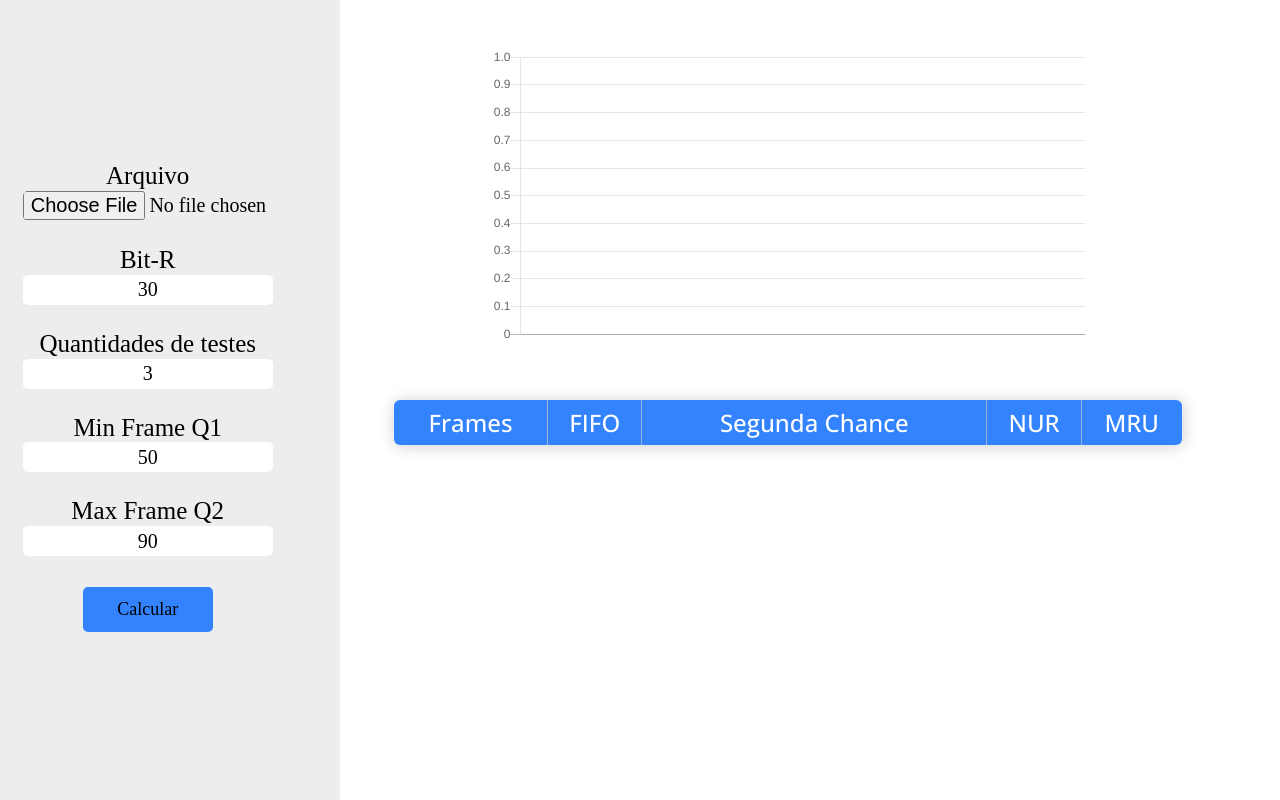
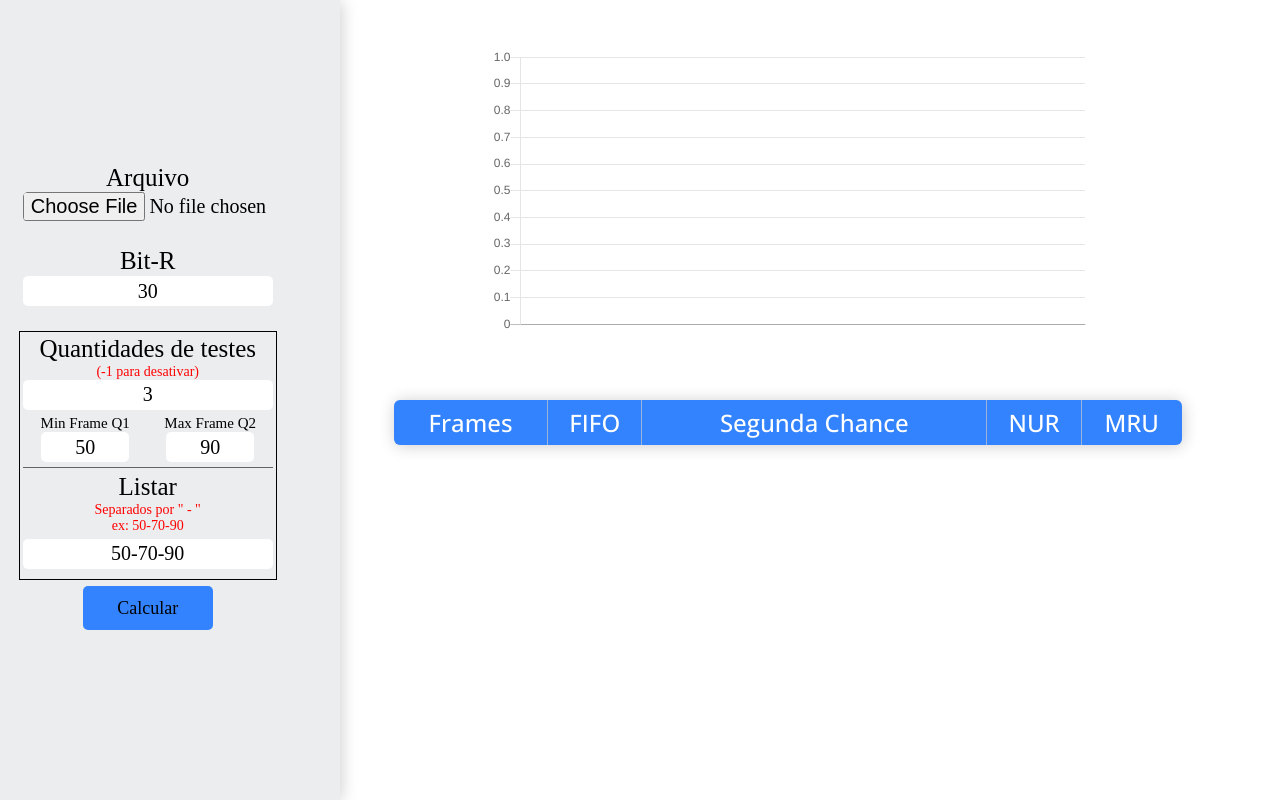
Before and after one commit to JardelBrasiliano/gerenciamento-memoria-simulador, a website with bundled scripts: page index.html in a window 1280 px wide. Built offline with nearby package versions, Linux system fonts and the light colour scheme.

Commit message:
melhorando a estilização

```diff
--- a/index.html
+++ b/index.html
@@ -12,14 +12,34 @@
         <label for="" class="form__label">Bit-R</label>
         <input type="text" class="form__input" id="bit-r"  placeholder="" value="30">
 
-        <label for="" class="form__label">Quantidades de testes</label>
-        <input type="text" class="form__input" id="quant-teste" placeholder="" value="3">
+        <div class="tipos-listas-frame-containe">
+          <div class="tipo-por-quantidade">
+            <div class="minimo-e-maximo-content">
+              <label for="" class="form__label">Quantidades de testes</label>
+              <span>(-1 para desativar)</span>
+              <input type="text" class="form__input" id="quant-teste" placeholder="" value="3">
+              <div class="minimo-e-maximo">
+                <div class="content-input">
+                  <label for="" class="form__label">Min Frame Q1</label>
+                  <input type="text" class="form__input" id="q1" placeholder="" value="50">
+                </div>
+                <div class="content-input">
+                  <label for="" class="form__label">Max Frame Q2</label>
+                  <input type="text" class="form__input" id="q2" placeholder="" value="90">
+                </div>
+                </div>
+                </div>
+                </div>
 
-        <label for="" class="form__label">Min Frame Q1</label>
-        <input type="text" class="form__input" id="q1" placeholder="" value="50">
-
-        <label for="" class="form__label">Max Frame Q2</label>
-        <input type="text" class="form__input" id="q2" placeholder="" value="90">
+                <div class="listar-todos-frames">
+                  <div class="listar-todos-frames-content">
+                    <label for="" class="form__label">Listar</label>
+                    <span>Separados por " - "</span>
+                    <span>ex: 50-70-90</span>
+                    <input type="text" class="form__input" id="quant-teste-lista" placeholder="" value="50-70-90">
+                  </div>
+                </div>
+                </div>
 
         <button type="button" id="calcular" >Calcular</button>
       </div>
--- a/index.js
+++ b/index.js
@@ -56,20 +56,24 @@ function iniciarAlgortimos(grafico) {
       //Estrutura pra o grafico
       const dataEstrutura = [
         {
+          label: 'FIFO',
           data: dataFIFO,
           borderColor: "red",
           fill: false
         }, {
+          label: 'MRU',
           data: dataMRU,
           borderColor: "green",
           fill: false
         }, {
+          label: 'Segunda Chance',
           data: dataSG,
           borderColor: "blue",
           fill: false
         }, {
+          label: 'NUR',
           data: dataNUR,
-          borderColor: "pink",
+          borderColor: "orange",
           fill: false
         },
       ]
@@ -102,10 +106,13 @@ function iniciarAlgortimos(grafico) {
     type: "line",
     data: {
       labels: [],
-      datasets: []
+      datasets: [],
     },
     options: {
-      legend: {display: false}
+      legend: {
+        display: true,
+        position: 'bottom',
+      }
     }
   });
 
--- a/package.json
+++ b/package.json
@@ -10,6 +10,5 @@
   "license": "ISC",
   "type": "module",
   "dependencies": {
-    "fs": "0.0.1-security"
   }
 }
--- a/styles.css
+++ b/styles.css
@@ -59,9 +59,76 @@
   width: 30%;
   height: 100%;
   background-color: #ECEDEF;
+  box-shadow: 1px 1px 16px var(--transparent-black);
 }
 .content-inputs input {
   margin-bottom: 25px;
+}
+.tipos-listas-frame-containe {
+  padding: 3px;
+  border: 1px solid black;
+}
+.tipo-por-quantidade {
+  display: flex;
+  flex-direction: column;
+  width: 250px;
+  border-bottom: 1px solid rgba(51, 51, 51, 0.747);
+}
+.minimo-e-maximo-content {
+  display: flex;
+  flex-direction: column;
+  align-items: center;
+  margin-bottom: 5px;
+}
+.minimo-e-maximo-content span{
+  font-size: 14px;
+  color: red;
+}
+
+.tipo-por-quantidade .minimo-e-maximo {
+  display: flex;
+  align-items: center;
+  justify-content: center;
+}
+#quant-teste {
+  margin-bottom: 5px;
+}
+.tipo-por-quantidade .minimo-e-maximo input{
+  width: 70%;
+  margin: 0;
+}
+
+.tipo-por-quantidade .minimo-e-maximo .content-input{
+  display: flex;
+  flex-direction: column;
+  align-items: center;
+  justify-content: center;
+}
+
+.tipo-por-quantidade .minimo-e-maximo label{
+  font-size: 15px;
+}
+.listar-todos-frames {
+  display: flex;
+  flex-direction: column;
+  width: 250px;
+}
+.listar-todos-frames-content {
+  display: flex;
+  flex-direction: column;
+  align-items: center;
+  margin-bottom: 5px;
+}
+.listar-todos-frames-content label{
+  margin-top: 5px;
+}
+.listar-todos-frames-content input{
+  margin-top: 5px;
+  margin-bottom: 2px;
+}
+.listar-todos-frames-content span{
+  font-size: 14px;
+  color: red;
 }
 
 button {
@@ -194,7 +261,9 @@ button:hover {
 .header + .header {
   border-left: 1px solid var(--light-gray);
 }
-
+#myChart {
+  background-color: #fff;
+}
 @media (min-width: 600px) {
   .conversion-rate-list {
     display: none;
@@ -219,5 +288,6 @@ button:hover {
 
     width: 100%;
     min-height: 50vh;
+    background-color: '#1B2326';
   }
 }
```
